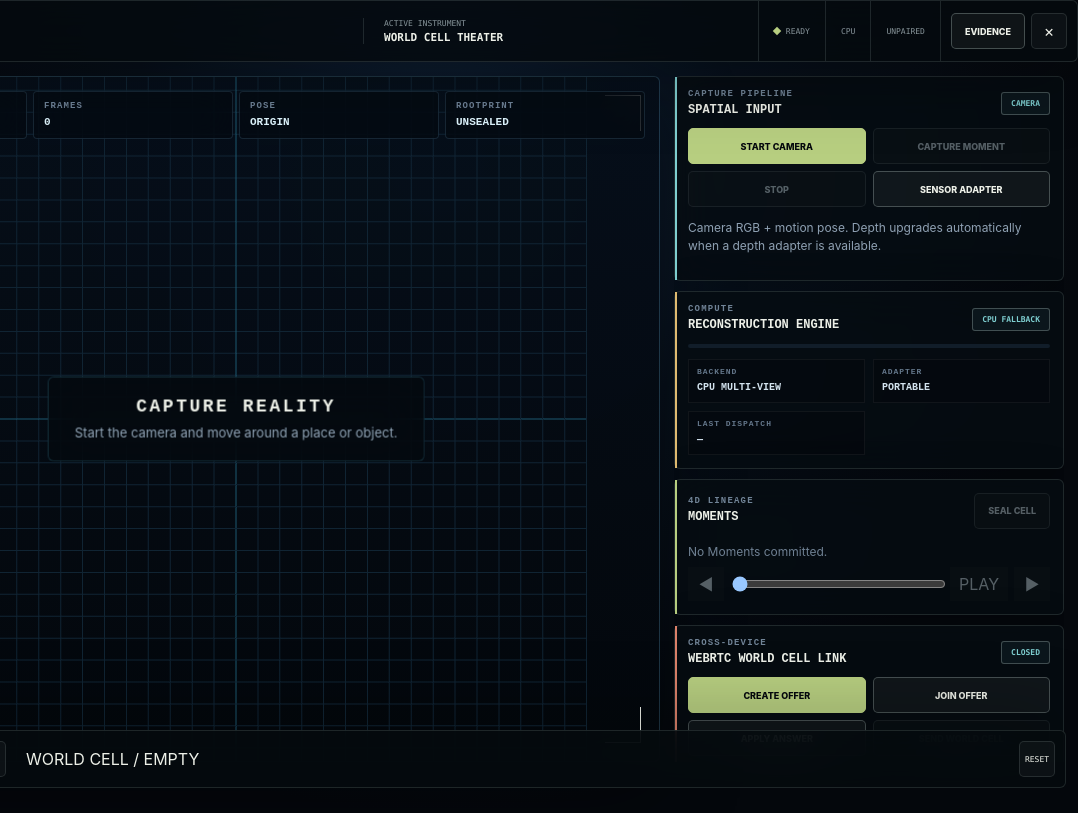
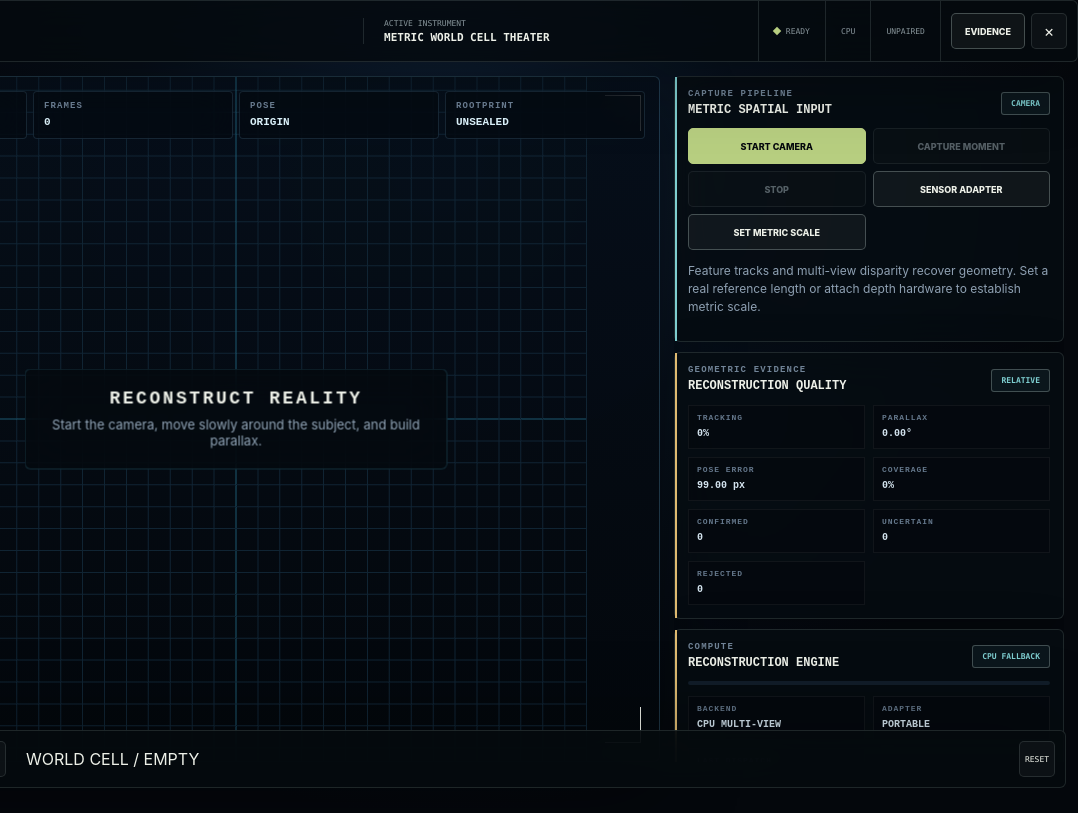
Before and after one commit to JROChub/tessaryn, a website built with Vite: page apps/viewer-web/world-cell-theater.html in a window 1280 px wide. Shown: the full height of the page, 202-1280 px from the left. Built offline with nearby package versions, Linux system fonts and the light colour scheme.

Commit message:
feat: expose metric World Cell quality and calibration

```diff
--- a/apps/viewer-web/world-cell-theater.html
+++ b/apps/viewer-web/world-cell-theater.html
@@ -4,16 +4,16 @@
   <meta charset="UTF-8">
   <meta name="viewport" content="width=device-width,initial-scale=1,viewport-fit=cover">
   <meta name="theme-color" content="#05080d">
-  <meta name="description" content="Capture, reconstruct, replay, verify, and transfer sovereign TESSARYN World Cells between devices.">
+  <meta name="description" content="Capture, reconstruct, replay, verify, and transfer metric sovereign TESSARYN World Cells between devices.">
   <link rel="manifest" href="./manifest.webmanifest">
   <link rel="icon" href="./tessaryn-mark.svg" type="image/svg+xml">
-  <title>World Cell Theater / TESSARYN</title>
+  <title>Metric World Cell Theater / TESSARYN</title>
 </head>
 <body>
 <div class="theater-shell">
   <header class="topbar theater-topbar">
     <a class="brand" href="./"><span class="brand-mark"><i></i><i></i><i></i></span><span><b>TESSARYN</b><small>NATIVE 4D CONTINUUM</small></span></a>
-    <div class="origin-title"><small>ACTIVE INSTRUMENT</small><b>WORLD CELL THEATER</b></div>
+    <div class="origin-title"><small>ACTIVE INSTRUMENT</small><b>METRIC WORLD CELL THEATER</b></div>
     <div class="top-states"><span id="capture-state"><i></i>READY</span><span id="compute-state">CPU</span><span id="peer-state">UNPAIRED</span></div>
     <div class="top-actions"><button id="evidence-button" class="icon-command secondary">EVIDENCE</button><a class="icon-button" href="./">×</a></div>
   </header>
@@ -29,25 +29,40 @@
         <span><small>POSE</small><b id="pose-state">ORIGIN</b></span>
         <span><small>ROOTPRINT</small><b id="rootprint">UNSEALED</b></span>
       </div>
-      <div id="stage-message" class="stage-message"><b>CAPTURE REALITY</b><span>Start the camera and move around a place or object.</span></div>
+      <div id="stage-message" class="stage-message"><b>RECONSTRUCT REALITY</b><span>Start the camera, move slowly around the subject, and build parallax.</span></div>
     </section>
 
     <aside class="instrument-stack">
       <section class="instrument-panel accent-cyan">
-        <header><span><small>CAPTURE PIPELINE</small><b>SPATIAL INPUT</b></span><span id="sensor-badge" class="state-pill">CAMERA</span></header>
+        <header><span><small>CAPTURE PIPELINE</small><b>METRIC SPATIAL INPUT</b></span><span id="sensor-badge" class="state-pill">CAMERA</span></header>
         <div class="command-grid">
           <button id="start-button" class="icon-command">START CAMERA</button>
           <button id="capture-button" class="icon-command" disabled>CAPTURE MOMENT</button>
           <button id="stop-button" class="icon-command secondary" disabled>STOP</button>
           <button id="sensor-button" class="icon-command secondary">SENSOR ADAPTER</button>
+          <button id="calibrate-button" class="icon-command secondary">SET METRIC SCALE</button>
         </div>
-        <p id="sensor-detail">Camera RGB + motion pose. Depth upgrades automatically when a depth adapter is available.</p>
+        <p id="sensor-detail">Feature tracks and multi-view disparity recover geometry. Set a real reference length or attach depth hardware to establish metric scale.</p>
+      </section>
+
+      <section class="instrument-panel accent-gold metric-quality-panel">
+        <header><span><small>GEOMETRIC EVIDENCE</small><b>RECONSTRUCTION QUALITY</b></span><span id="scale-value" class="state-pill">RELATIVE</span></header>
+        <div class="quality-meter"><i id="quality-meter"></i></div>
+        <dl class="quality-grid">
+          <div><dt>TRACKING</dt><dd id="tracking-value">0%</dd></div>
+          <div><dt>PARALLAX</dt><dd id="parallax-value">0.00°</dd></div>
+          <div><dt>POSE ERROR</dt><dd id="error-value">—</dd></div>
+          <div><dt>COVERAGE</dt><dd id="coverage-value">0%</dd></div>
+          <div><dt>CONFIRMED</dt><dd id="confirmed-value">0</dd></div>
+          <div><dt>UNCERTAIN</dt><dd id="uncertain-value">0</dd></div>
+          <div><dt>REJECTED</dt><dd id="rejected-value">0</dd></div>
+        </dl>
       </section>
 
       <section class="instrument-panel accent-gold">
         <header><span><small>COMPUTE</small><b>RECONSTRUCTION ENGINE</b></span><span id="gpu-badge" class="state-pill">PROBING</span></header>
         <div class="compute-meter"><i id="compute-meter"></i></div>
-        <dl><div><dt>BACKEND</dt><dd id="backend-name">CPU REFERENCE</dd></div><div><dt>ADAPTER</dt><dd id="adapter-name">PORTABLE</dd></div><div><dt>LAST DISPATCH</dt><dd id="dispatch-time">—</dd></div></dl>
+        <dl><div><dt>BACKEND</dt><dd id="backend-name">CPU MULTI-VIEW</dd></div><div><dt>ADAPTER</dt><dd id="adapter-name">PORTABLE</dd></div><div><dt>LAST DISPATCH</dt><dd id="dispatch-time">—</dd></div></dl>
       </section>
 
       <section class="instrument-panel accent-moss timeline-panel">
@@ -57,11 +72,11 @@
       </section>
 
       <section class="instrument-panel accent-rust">
-        <header><span><small>CROSS-DEVICE</small><b>WEBRTC WORLD CELL LINK</b></span><span id="channel-state" class="state-pill">CLOSED</span></header>
+        <header><span><small>CROSS-DEVICE</small><b>WEBRTC METRIC WORLD CELL LINK</b></span><span id="channel-state" class="state-pill">CLOSED</span></header>
         <div class="pair-actions"><button id="host-button" class="icon-command">CREATE OFFER</button><button id="join-button" class="icon-command secondary">JOIN OFFER</button><button id="answer-button" class="icon-command secondary">APPLY ANSWER</button><button id="send-button" class="icon-command" disabled>SEND WORLD CELL</button></div>
         <textarea id="pairing-text" spellcheck="false" placeholder="Offer/answer appears here. Copy it to the other device."></textarea>
         <div class="transfer-track"><i id="transfer-meter"></i></div>
-        <p id="transfer-state">Pair two browsers. The receiver verifies every chunk and the complete canonical World Cell before rendering.</p>
+        <p id="transfer-state">Pair two browsers. The receiver verifies the complete v0.22 Metric World Cell before rendering.</p>
       </section>
     </aside>
   </main>
@@ -73,8 +88,12 @@
   </footer>
 </div>
 
-<dialog id="sensor-dialog" class="theater-dialog"><header><span><small>NATIVE SENSOR BRIDGE</small><b>DEPTH + EVENT CAMERA</b></span><button class="icon-button" data-close="sensor-dialog">×</button></header><div class="dialog-body"><p>Use browser camera and motion immediately. Connect supported event cameras through WebSerial or WebUSB. WebXR depth sensing is used when the browser exposes it.</p><div class="command-grid"><button id="serial-button" class="icon-command">CONNECT WEBSERIAL</button><button id="usb-button" class="icon-command secondary">CONNECT WEBUSB</button><button id="xr-button" class="icon-command secondary">PROBE WEBXR DEPTH</button></div><pre id="sensor-log">No external sensor connected.</pre></div></dialog>
-<dialog id="evidence-dialog" class="theater-dialog"><header><span><small>EXECUTION PROOF</small><b>WORLD CELL EVIDENCE</b></span><button class="icon-button" data-close="evidence-dialog">×</button></header><div class="dialog-body"><pre id="evidence-log">No evidence recorded.</pre></div></dialog>
+<dialog id="calibration-dialog" class="theater-dialog">
+  <header><span><small>METRIC CALIBRATION</small><b>KNOWN REFERENCE LENGTH</b></span><button class="icon-button" data-close="calibration-dialog">×</button></header>
+  <div class="dialog-body"><p>Enter a known real-world reference length visible during capture. The trajectory and triangulated geometry will use this scale.</p><label class="metric-input-label">REFERENCE LENGTH / METERS<input id="scale-input" type="number" min="0.01" max="20" step="0.01" value="0.12"></label><button id="apply-calibration" class="icon-command">APPLY METRIC SCALE</button></div>
+</dialog>
+<dialog id="sensor-dialog" class="theater-dialog"><header><span><small>NATIVE SENSOR BRIDGE</small><b>DEPTH + EVENT CAMERA</b></span><button class="icon-button" data-close="sensor-dialog">×</button></header><div class="dialog-body"><p>Use browser multi-view reconstruction immediately. Connect supported event cameras through WebSerial or depth hardware through WebUSB. WebXR depth sensing is used when exposed.</p><div class="command-grid"><button id="serial-button" class="icon-command">CONNECT WEBSERIAL</button><button id="usb-button" class="icon-command secondary">CONNECT WEBUSB</button><button id="xr-button" class="icon-command secondary">PROBE WEBXR DEPTH</button></div><pre id="sensor-log">No external sensor connected.</pre></div></dialog>
+<dialog id="evidence-dialog" class="theater-dialog"><header><span><small>EXECUTION PROOF</small><b>METRIC WORLD CELL EVIDENCE</b></span><button class="icon-button" data-close="evidence-dialog">×</button></header><div class="dialog-body"><pre id="evidence-log">No evidence recorded.</pre></div></dialog>
 <script type="module" src="/src/world-cell-theater.ts"></script>
 </body>
 </html>
```
